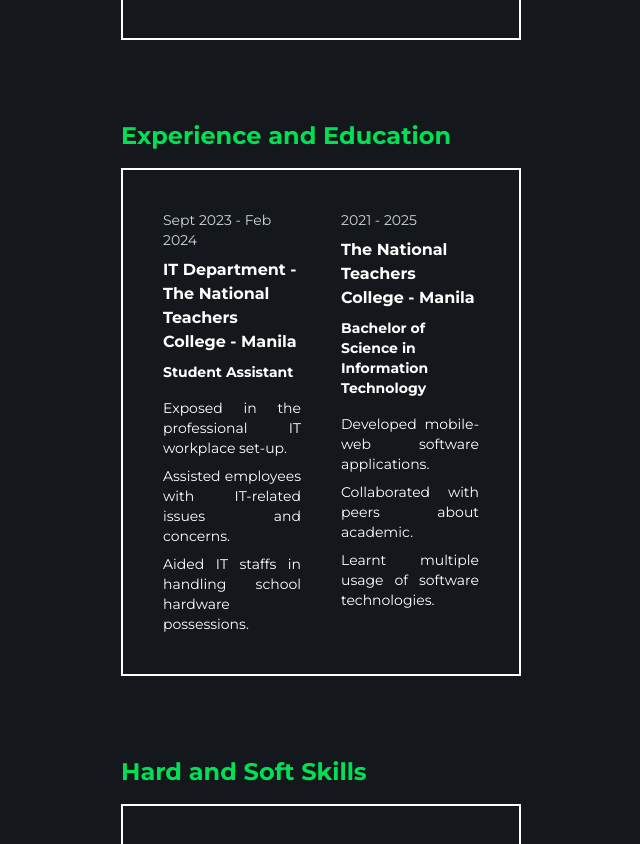
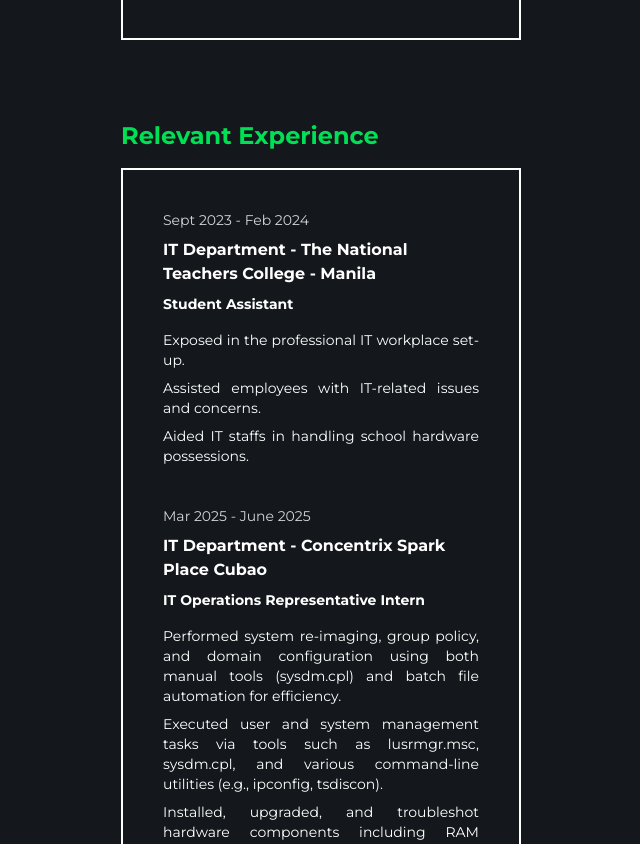
Before and after one commit to brialln/react_portfolio, a React (Vite) app: page /resume in a window 1280 px wide. Shown: the part 1920-2764 px from the top of the page, without its empty margins (319-959 px from the left). Built offline with nearby package versions, Linux system fonts and the light colour scheme; a web font is replaced by a local one.

Commit message:
Modified Resume Page

```diff
--- a/src/pages/Resume.jsx
+++ b/src/pages/Resume.jsx
@@ -14,7 +14,7 @@
             <div className="bg-background border-2 md:flex md:flex-row flex flex-col md:gap-8 justify-around p-10">
                 <div className="avatar flex flex-col items-center gap-8">
                     <div className="ring-primary ring-offset-base-100 w-40 rounded-full ring ring-offset-2">
-                        <img src="./2x2.jpg" />
+                        <img src="./Profile-Picture-Barong.jpg" />
                     </div>
 
                     <div>
@@ -35,12 +35,11 @@
 
             {/* Experience and Education Titles */}
             <div className="flex flex-col gap-4 mt-20">
-                <p className="font-bold text-primary text-2xl">Experience and Education</p>
+                <p className="font-bold text-primary text-2xl">Relevant Experience</p>
             </div>
 
-            {/* Experience and Education Contents */}
-            <div className="bg-background border-2 mt-4 grid sm:grid-cols-1 md:grid-cols-2 gap-10 p-10 w-full max-w-screen-lg mx-auto">
-
+            {/* Experience Contents */}
+            <div className="bg-background border-2 mt-4 grid gap-10 p-10 w-full max-w-screen-lg mx-auto">
                     <div className="flex flex-col gap-4">
                         <div className="flex flex-col gap-2">
                             <p className="text-sm text-gray-300">Sept 2023 - Feb 2024</p>
@@ -57,14 +56,38 @@
 
                     <div className="flex flex-col gap-4">
                         <div className="flex flex-col gap-2">
-                        <p className="text-sm text-gray-300">2021 - 2025</p>
+                            <p className="text-sm text-gray-300">Mar 2025 - June 2025</p>
+                            <p className="font-bold">IT Department - Concentrix Spark Place Cubao</p>
+                            <p className="text-sm font-bold">IT Operations Representative Intern</p>
+                        </div>
+
+                        <div className="flex flex-col gap-2 text-sm text-justify">
+                            <p>Performed system re-imaging, group policy, and domain configuration using both manual tools (sysdm.cpl) and batch file automation for efficiency.</p>
+                            <p>Executed user and system management tasks via tools such as lusrmgr.msc, sysdm.cpl, and various command-line utilities (e.g., ipconfig, tsdiscon).</p>
+                            <p>Installed, upgraded, and troubleshot hardware components including RAM modules, peripherals, and internal PC configurations.</p>
+                            <p>Provided hands-on assistance with PC setup, cable management, and identification of hardware types.</p>
+                            <p>Delivered front-line support for customer/client technical issues and facilitated accurate encoding of returned or replaced IT assets.</p>
+                        </div>
+                    </div>
+            </div>
+
+            {/* Education Titles */}
+            <div className="flex flex-col gap-4 mt-20">
+                <p className="font-bold text-primary text-2xl">Education</p>
+            </div>
+
+            {/* Education Contents */}
+            <div className="bg-background border-2 mt-4 grid gap-10 p-10 w-full max-w-screen-lg mx-auto">
+                <div className="flex flex-col gap-4">
+                    <div className="flex flex-col gap-2">
+                        <p className="text-sm text-gray-300">Sept 2021 - Aug 2025</p>
                         <p className="font-bold">The National Teachers College - Manila</p>
                         <p className="text-sm font-bold">Bachelor of Science in Information Technology</p>
                     </div>
 
                     <div className="flex flex-col gap-2 text-sm text-justify">
                         <p>Developed mobile-web software applications.</p>
-                        <p>Collaborated with peers about academic.</p>
+                        <p>Collaborated with peers about academic tasks.</p>
                         <p>Learnt multiple usage of software technologies.</p>
                     </div>
                 </div>
```
Also changed, not shown: src/assets/Profile-Picture-Barong.jpg (added). Lines whose indentation alone changed are shown as unchanged.
